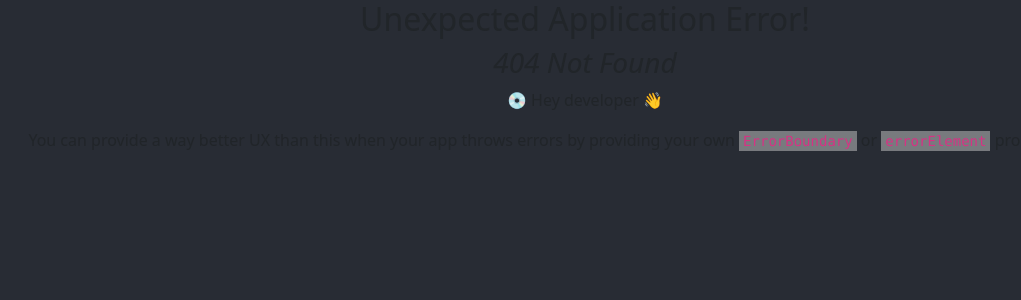
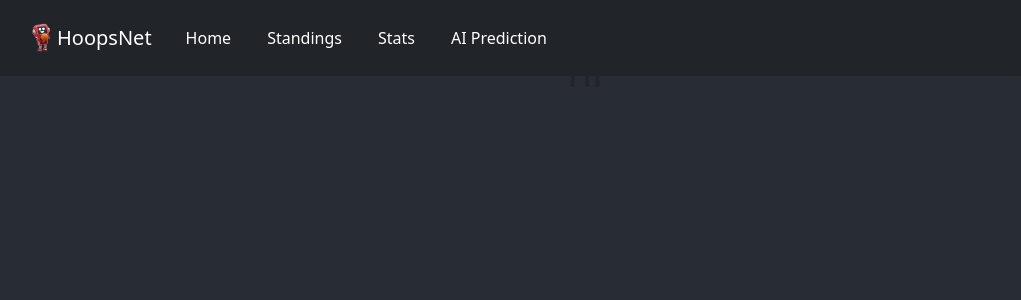
Before and after one commit to aaryan2k/HoopsNet, a React (Vite) app in the folder frontend/: page /#/standings in a window 1280 px wide. Before the commit this address had no page. Shown: the top 300 px of the page, without its empty margins (55-1076 px from the left). Built offline with nearby package versions, Linux system fonts and the light colour scheme.

Commit message:
standings loader created with URL to my nba-standings FastAPI

```diff
--- a/frontend/package.json
+++ b/frontend/package.json
@@ -11,6 +11,7 @@
   },
   "dependencies": {
     "@types/react-router-dom": "^5.3.3",
+    "axios": "^1.8.2",
     "bootstrap": "^5.3.3",
     "react": "^19.0.0",
     "react-bootstrap": "^2.10.9",
--- a/frontend/src/Routes.tsx
+++ b/frontend/src/Routes.tsx
@@ -1,6 +1,7 @@
 import { createHashRouter, createRoutesFromElements, Route } from "react-router-dom";
 import Layout from "./Layout";
 import Home from "./home/Home";
+import Standings from "./standings/Standings";
 // import ErrorPage from "./ErrorPage";
 // import { StandingsLoader, ResultsLoader } from "./loaders";
 
@@ -8,17 +9,16 @@ const RoutesJSX = (
   <Route element={<Layout />}>
     <Route path="/" element={<Home />} index />
 
-    {/* <Route path="standings">
-      <Route
+    <Route path="standings" element={<Standings />}>
+      {/* <Route
         path=":year"
         loader={StandingsLoader}
         element={<SeasonEndStandings />}
         errorElement={<ErrorPage />}
-      />
-      <Route index element={<Standings />} />
+      /> */}
     </Route>
 
-    <Route
+    {/* <Route
       path="/results/:year"
       loader={ResultsLoader}
       element={<ResultSearch />}
--- /dev/null
+++ b/frontend/src/standings/Standings.tsx
@@ -0,0 +1,9 @@
+import Main from './index'
+
+const Standings = () => {
+  return (
+    <Main/>
+  )
+}
+
+export default Standings
--- /dev/null
+++ b/frontend/src/standings/index.tsx
@@ -0,0 +1,11 @@
+import Container from 'react-bootstrap/Container'
+
+const Main = () => {
+  return (
+    <Container className="p-5">
+        <h1>hi</h1>
+    </Container>
+  )
+}
+
+export default Main
```
Also changed, not shown: frontend/src/standings/StandingsLoader.tsx (added, +11 -0 lines), frontend/src/standings/Standings.css (added), 1 other file (tests, documents, lock files or other folders).
